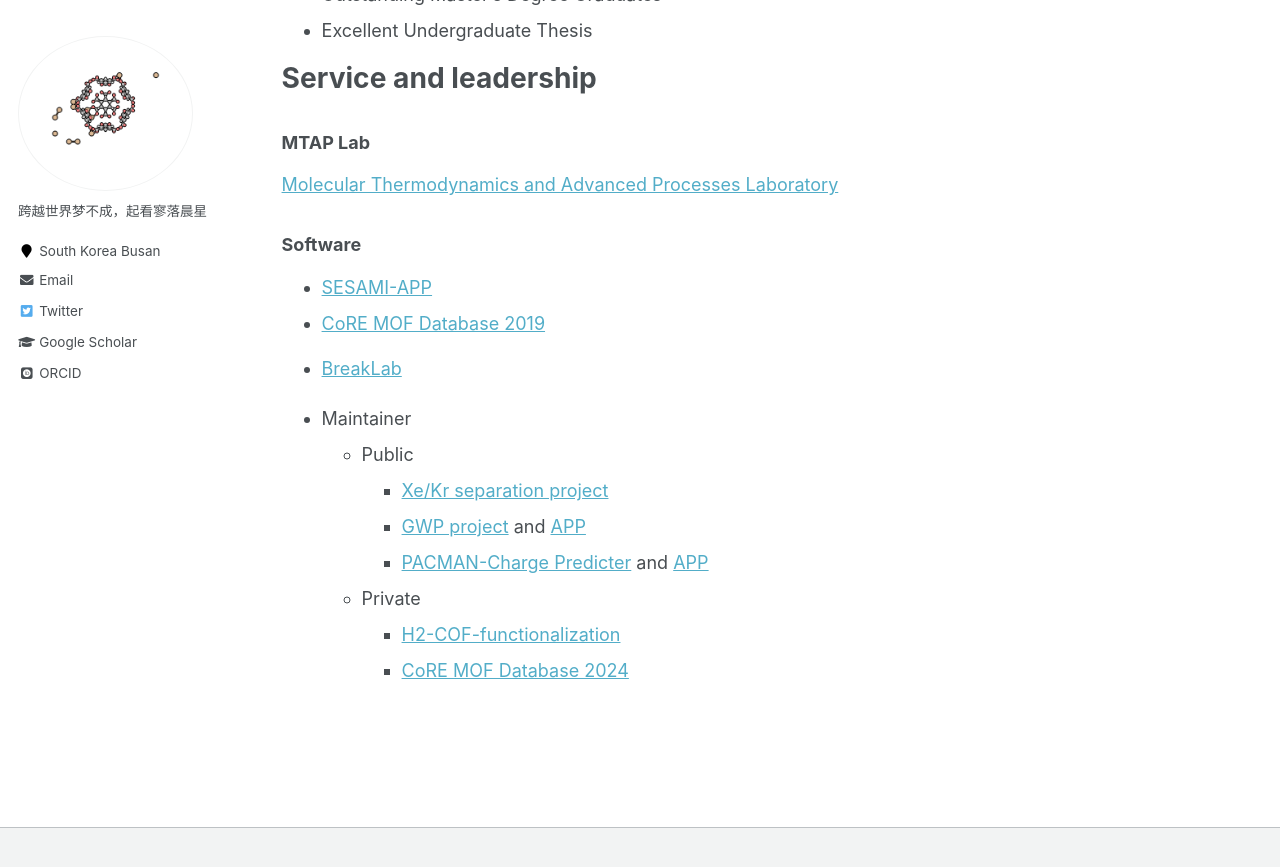
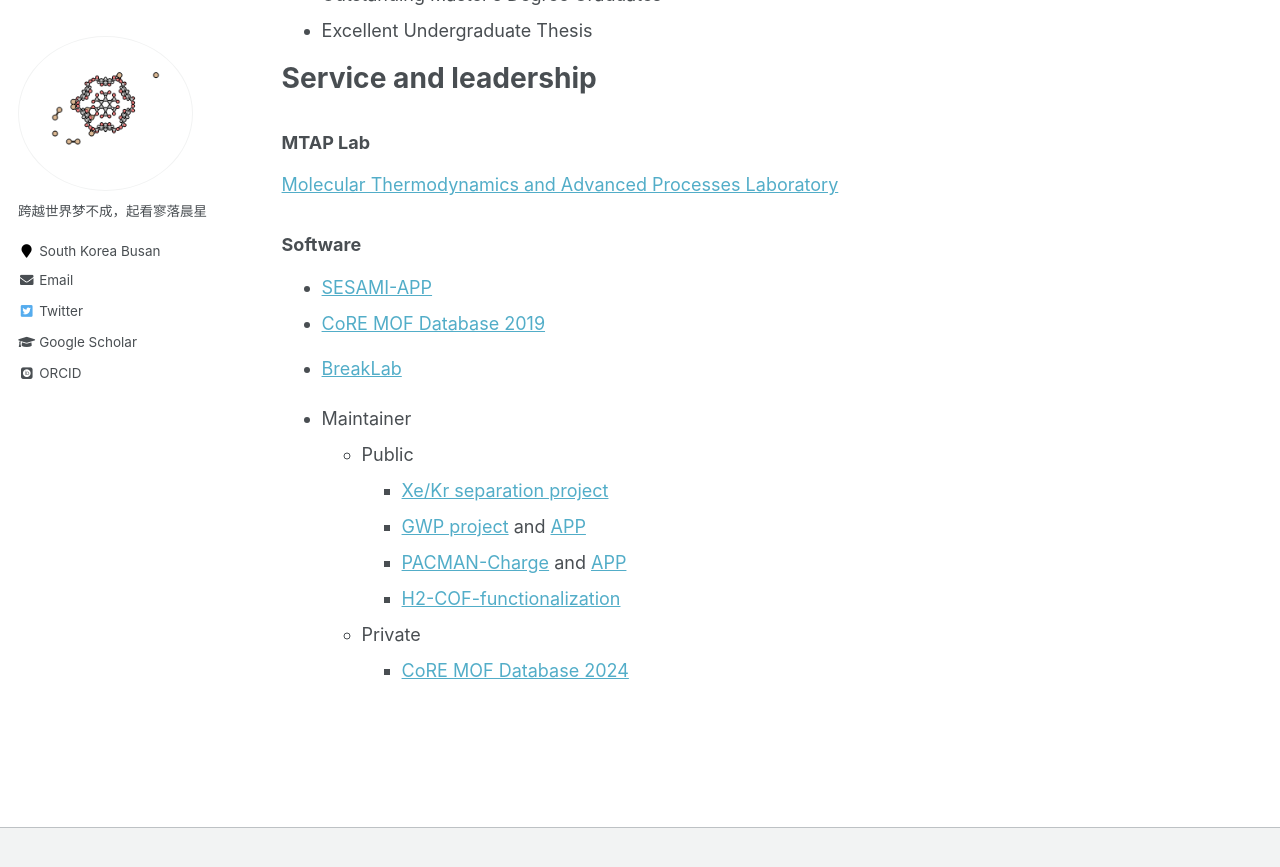
Before and after one commit to sxm13/ZGBshenxiaomoCV.github.io, a Jekyll site: the page built from _pages/cv.md, in a window 1280 px wide and 900 px high, scrolled down 573 px. Shown: the top 867 px of the window. Built offline with Jekyll 4.4.1, drawn with Linux system fonts in a browser that asks for light colours; some web fonts are replaced.

Commit message:
Update cv.md

```diff
--- a/_pages/cv.md
+++ b/_pages/cv.md
@@ -41,7 +41,7 @@
   * Public
     *  [Xe/Kr separation project](https://github.com/sxm13/Xe-Kr-Separation-Project)
     *  [GWP project](https://github.com/sxm13/GWP-project) and [APP](https://gwp-web-mtap-pnu.streamlit.app/)
-    *  [PACMAN-Charge Predicter](https://github.com/mtap-research/PACMAN-charge) and [APP](https://pacman-charge-mtap.streamlit.app/)
+    *  [PACMAN-Charge](https://github.com/mtap-research/PACMAN-charge) and [APP](https://pacman-charge-mtap.streamlit.app/)
+    *  [H2-COF-functionalization](https://github.com/sxm13/H2-COF-functionalization)
   * Private
-    *  [H2-COF-functionalization](https://github.com/sxm13/H2-COF-functionalization)
     *  [CoRE MOF Database 2024](https://github.com/sxm13/CoRE-MOF-2024)
```
